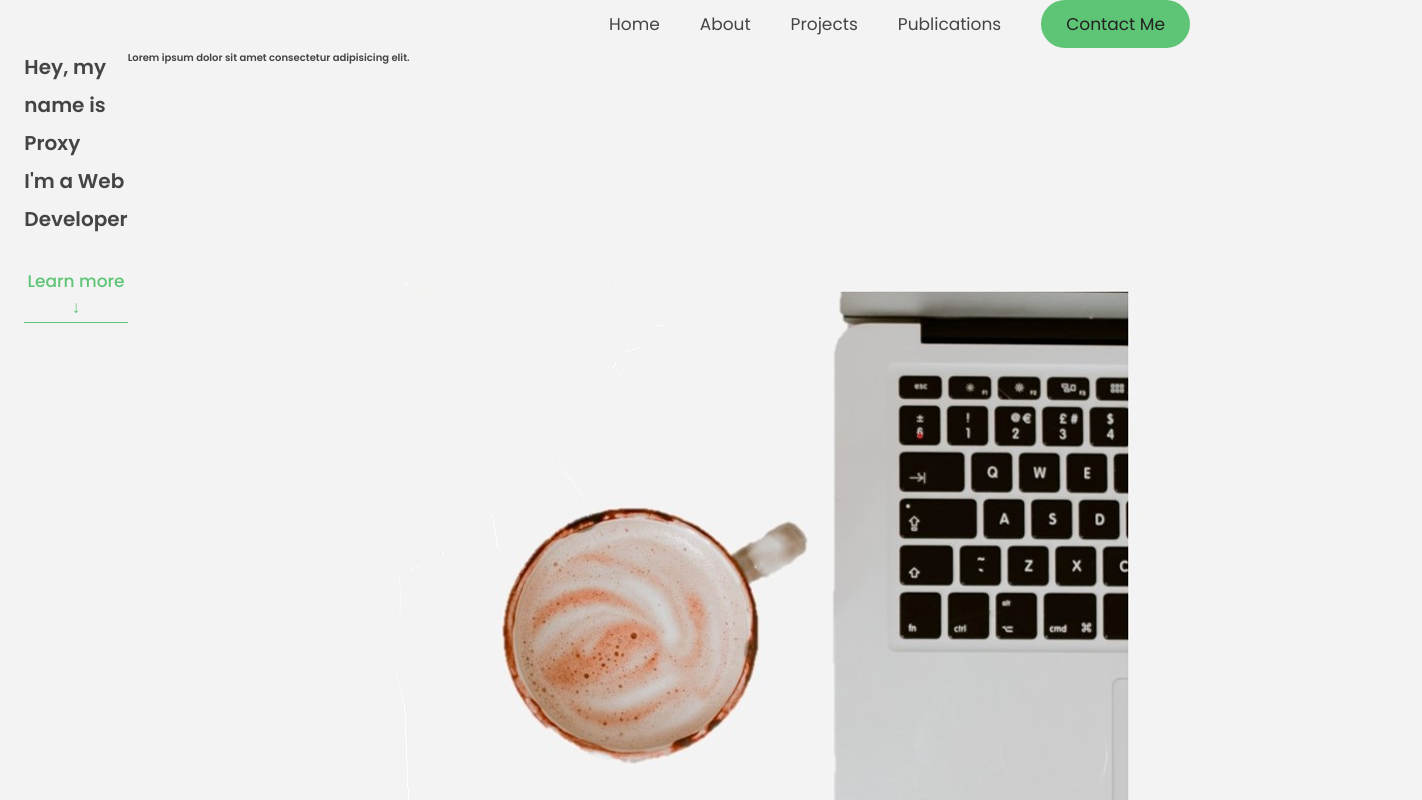
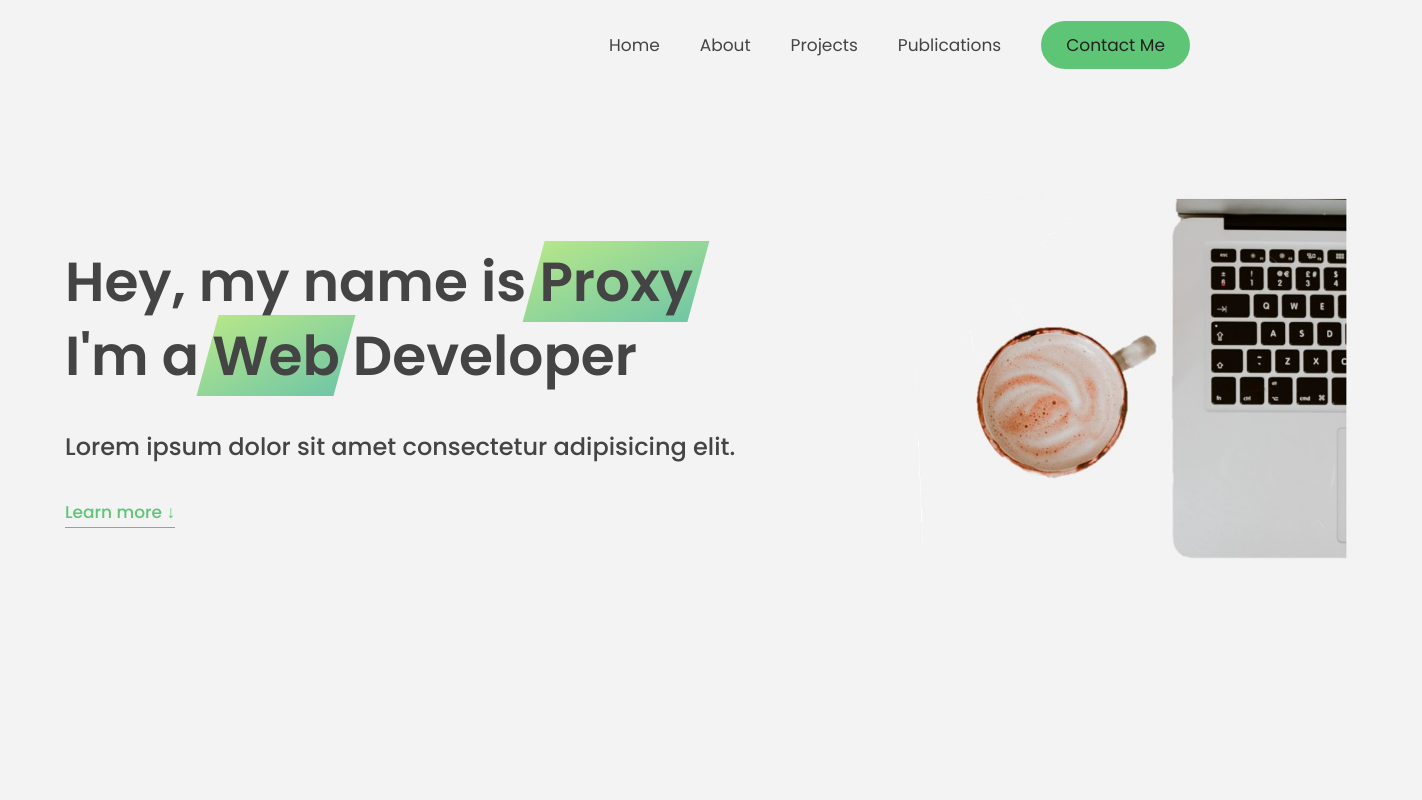
Before and after one commit to krvaibhaw/proxyfolio, a plain HTML site: page index.html in a window 1280 px wide. Shown: the top 800 px of the page, 1422 px wide, since content can reach past the window. Drawn offline with Linux system fonts and the light colour scheme; a script that the page names is missing.

Commit message:
Updated css

```diff
--- a/css/style.css
+++ b/css/style.css
@@ -192,3 +192,38 @@ img {
   align-items: start;
   justify-items: start;
 }
+
+h1 {
+  font-size: 5.5rem;
+  line-height: 1.35;
+}
+
+h4 {
+  font-size: 2.4rem;
+  font-weight: 500;
+}
+
+.header__img {
+  width: 145%;
+  grid-column: 2 / 3;
+  grid-row: 1 / span 4;
+  transform: translateY(-6rem);
+}
+
+.highlight {
+  position: relative;
+}
+
+.highlight::after {
+  display: block;
+  content: '';
+  position: absolute;
+  bottom: 0;
+  left: 0;
+  height: 100%;
+  width: 100%;
+  z-index: -1;
+  opacity: 0.7;
+  transform: scale(1.07, 1.05) skewX(-15deg);
+  background-image: var(--gradient-primary);
+}
```
